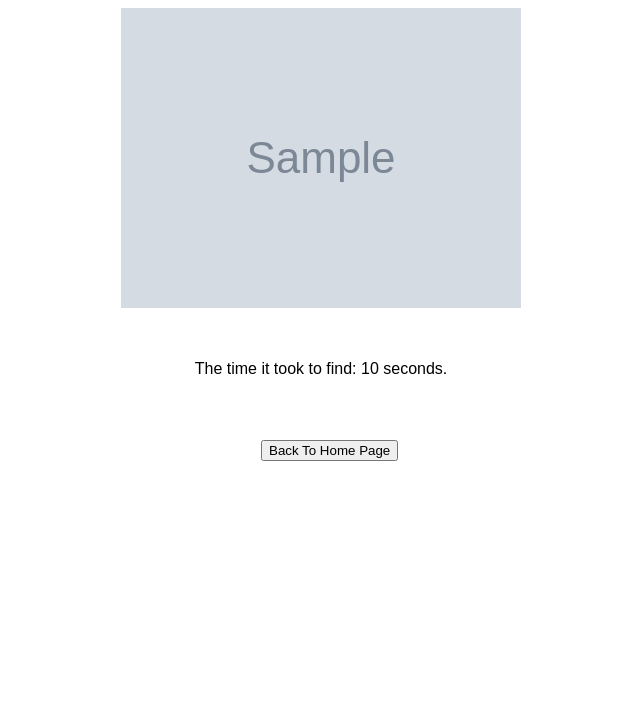
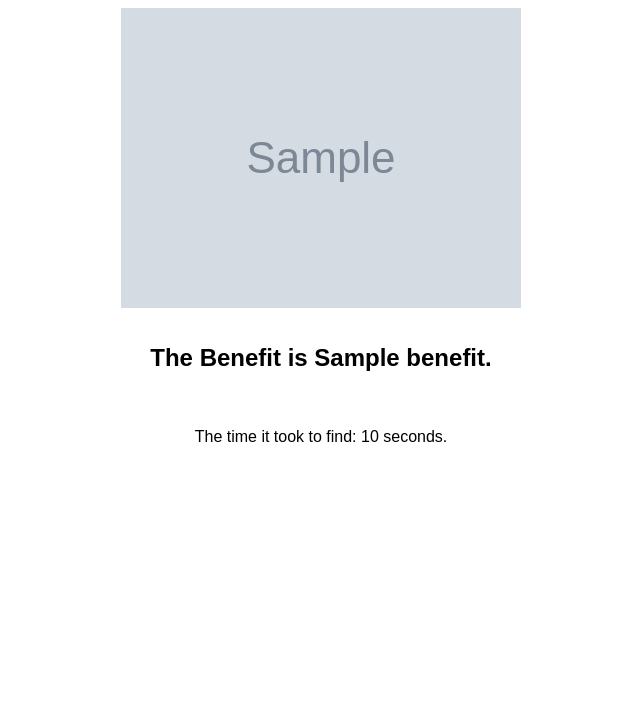
Before and after one commit to yarinl3/Mimic_Capture_Flask, a Flask app: template templates/order.html in a window 1280 px wide. Shown: the top 701 px of the page, without its empty margins (319-959 px from the left). Run offline with Flask 3, Linux system fonts and the light colour scheme; the template is opened without the code that fills it: most values are stand-ins (such as "Sample title", 1, 10 or a date in 2020); grey boxes marked "Sample" are stand-in pictures.

Commit message:
Add benefit label in order.html page

```diff
--- a/app.py
+++ b/app.py
@@ -88,12 +88,12 @@
         if checkbox:
             return_value = None
             for blocks_set in messages[1:]:
-                return_value, found = app_get_order(blocks_set=blocks_set)
+                return_value, found = app_get_order(blocks_set=blocks_set, benefit=messages[0])
                 if found:
                     return return_value
             if return_value:
                 return return_value
-            return render_template("order.html", message='No order found.', duration=0, image_path=filename)
+            return render_template("order.html", message='No order found.', duration=0, image_path=filename, benefit=0)
 
         if len(messages) > 1:
             dir_name = f'{filename} Solutions'
@@ -110,8 +110,10 @@
     return redirect('/')
 
 @app.route('/get_order', methods=['POST'])
-def app_get_order(blocks_set=None):
+def app_get_order(blocks_set=None, benefit=None):
     if request.method == 'POST':
+        if benefit is None:
+            benefit = request.form.get('benefit')
         if blocks_set is None:
             blocks_set_number = int(request.form.get('blocks-set-number'))
             _, blocks_set = blocks_sets[blocks_set_number]
@@ -119,8 +121,10 @@
         image_path = save_order_as_image(order, points, filename, ratio)
         found = False if message == 'No order found.' else True
         if blocks_set:
-            return render_template("order.html", message=message, duration=duration, image_path=image_path), found
-        return render_template("order.html", message=message, duration=duration, image_path=image_path)
+            return render_template("order.html", message=message, duration=duration,
+                                   image_path=image_path, benefit=benefit), found
+        return render_template("order.html", message=message, duration=duration, image_path=image_path,
+                               benefit=benefit), found
     return redirect('/')
 
 @app.route('/restart', methods=['GET'])
--- a/templates/base.html
+++ b/templates/base.html
@@ -8,6 +8,5 @@
 </head>
 <body>
 {% block body %}{% endblock %}
-<input style="margin-top: 50px; margin-left: 35%" type="button" onclick="window.location = '/';" value="Back To Home Page" /><br>
 </body>
 </html>
--- a/templates/fix_points.html
+++ b/templates/fix_points.html
@@ -238,4 +238,5 @@
             File upload failed.
             Please make sure the file is an image of type: png / jpg / jpeg / webp.
         {% endif %}
+    <input style="margin-top: 50px; margin-left: 35%" type="button" onclick="window.location = '/';" value="Back To Home Page" /><br>
 {% endblock %}
--- a/templates/order.html
+++ b/templates/order.html
@@ -8,6 +8,7 @@
         <img src="{{ image_path }}" alt="" style="width:400px;">
         <br>
         <div style="padding:0.75em;">
+            <h2>The Benefit is {{ benefit }}.</h2>
             <label>{{ message }}</label>
             <br><br>
             <label>The time it took to find: {{ duration }} seconds.</label>
--- a/templates/play.html
+++ b/templates/play.html
@@ -142,4 +142,5 @@
     <h1>You lose!</h1>
     {% endif %}
     <input type="button" style="position:relative;left: 40%;" onclick="window.location = '/restart';" value="Restart" /><br>
+    <input style="margin-top: 50px; margin-left: 35%" type="button" onclick="window.location = '/';" value="Back To Home Page" /><br>
 {% endblock %}
--- a/templates/results.html
+++ b/templates/results.html
@@ -38,10 +38,12 @@
                         <label>Blocks to remove: {{ blocks_set }}</label>
                         <br>
                         <input type="hidden" name="blocks-set-number" value="{{ loop.index0 }}" />
+                        <input type="hidden" name="benefit" value="{{ benefit }}" />
                         <input style="margin-top:20px" type="submit" id="get_order" value="Get Order" />
                     </form>
                 </div>
             </div>
         {% endfor %}
     {% endif %}
+    <input style="margin-top: 50px; margin-left: 35%" type="button" onclick="window.location = '/';" value="Back To Home Page" /><br>
 {% endblock %}
```
